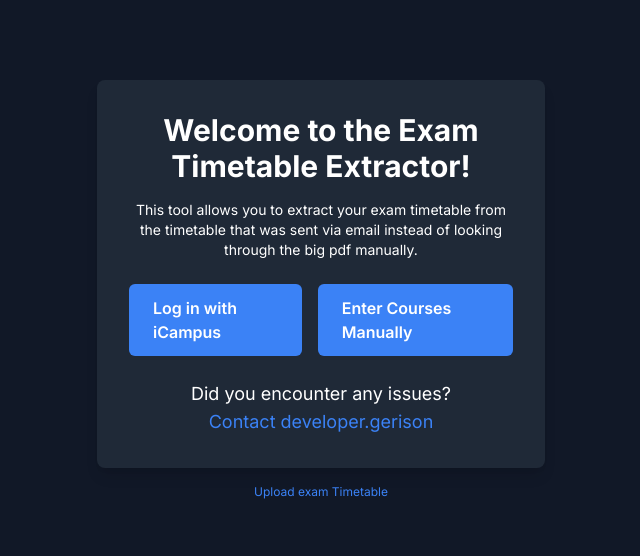
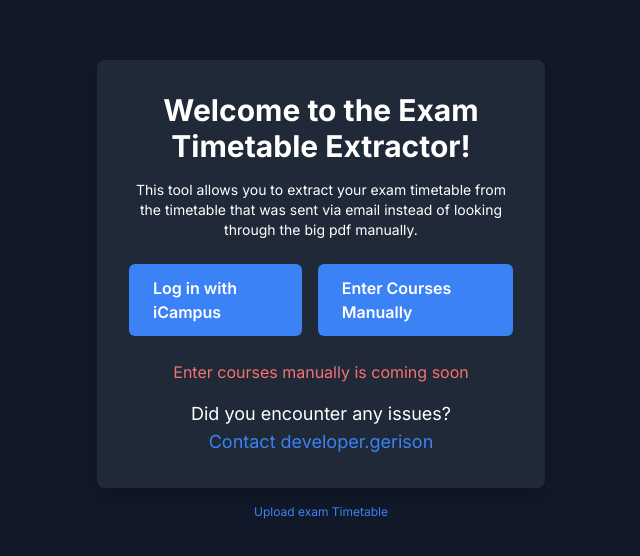
Before and after one commit to gerkim62/exam-timetable-extractor-nextjs14, a Next.js app: page / in a window 1280 px wide. Shown: the part 110-666 px from the top of the page, without its empty margins (319-959 px from the left). Built offline with nearby package versions, Linux system fonts and the light colour scheme.

Commit message:
Disable "Enter Courses Manually" button and add a message about it coming soon

```diff
--- a/app/page.tsx
+++ b/app/page.tsx
@@ -20,10 +20,14 @@ function LandingPage() {
           >
             Log in with iCampus
           </Link>
-          <button className="px-6 py-3 bg-blue-500 text-white font-semibold rounded-md hover:bg-blue-600 transition duration-300 dark:bg-blue-400 dark:hover:bg-blue-500 text-left">
+          <button
+            disabled
+            className="px-6 py-3 bg-blue-500 text-white font-semibold rounded-md hover:bg-blue-600 transition duration-300 dark:bg-blue-400 dark:hover:bg-blue-500 text-left"
+          >
             Enter Courses Manually
           </button>
         </div>
+        <p className="text-center text-red-400 my-4">Enter courses manually is coming soon</p>
         <p className="text-lg text-center">
           Did you encounter any issues?{" "}
           <Link
```
